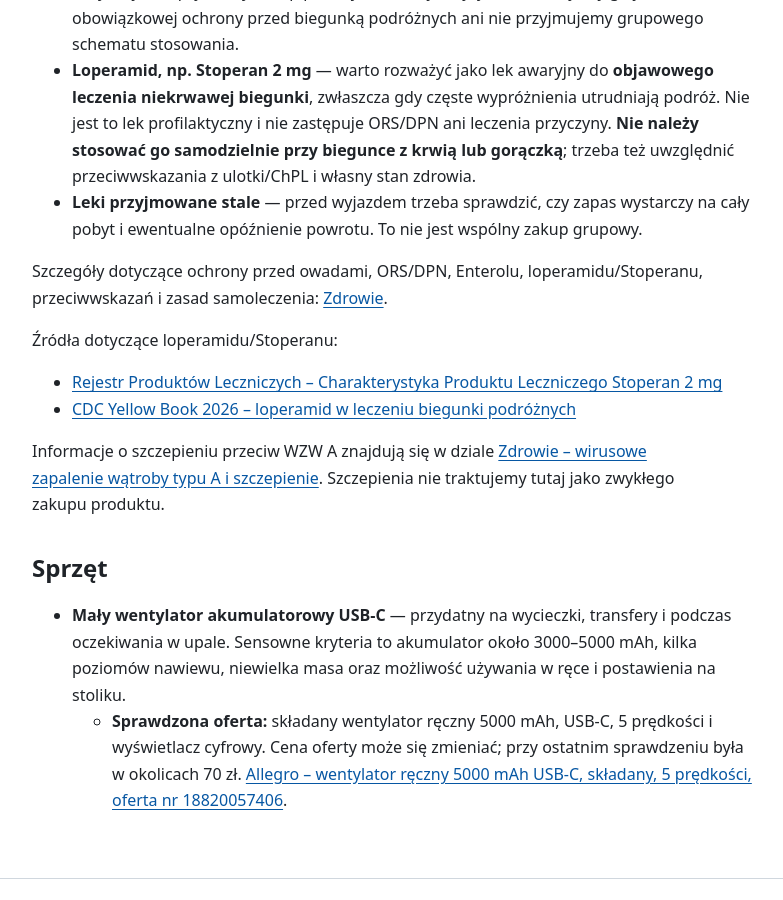
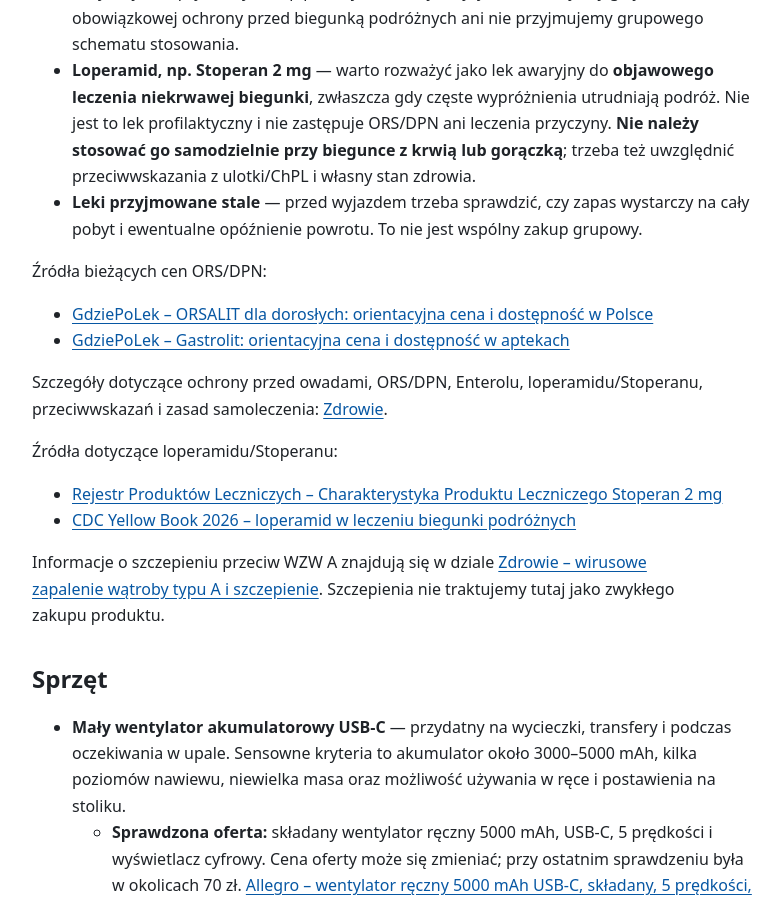
Before and after one commit to rotnicki/djerba-2026, a Jekyll site: the page built from co-kupic-przed-wyjazdem.md, in a window 1280 px wide and 900 px high, scrolled down 1638 px. Shown: the whole window, without its empty margins (32-815 px from the left). Built offline with Jekyll 4.4.1, drawn with Linux system fonts in a browser that asks for light colours; our own code applies the rules of GitHub Pages for plain Markdown files.

Commit message:
Uczyń zakupy źródłem cen ORS

```diff
--- a/co-kupic-przed-wyjazdem.md
+++ b/co-kupic-przed-wyjazdem.md
@@ -29,6 +29,11 @@ Szczegółowe uzasadnienie: [Zdrowie – ochrona przed słońcem oraz bezpiecze
 - **Loperamid, np. Stoperan 2 mg** — warto rozważyć jako lek awaryjny do **objawowego leczenia niekrwawej biegunki**, zwłaszcza gdy częste wypróżnienia utrudniają podróż. Nie jest to lek profilaktyczny i nie zastępuje ORS/DPN ani leczenia przyczyny. **Nie należy stosować go samodzielnie przy biegunce z krwią lub gorączką**; trzeba też uwzględnić przeciwwskazania z ulotki/ChPL i własny stan zdrowia.
 - **Leki przyjmowane stale** — przed wyjazdem trzeba sprawdzić, czy zapas wystarczy na cały pobyt i ewentualne opóźnienie powrotu. To nie jest wspólny zakup grupowy.
 
+Źródła bieżących cen ORS/DPN:
+
+- [GdziePoLek – ORSALIT dla dorosłych: orientacyjna cena i dostępność w Polsce](https://www.gdziepolek.pl/produkty/57956/orsalit-dla-doroslych-proszek-do-wytworzenia-zawiesiny/apteki/w-polsce)
+- [GdziePoLek – Gastrolit: orientacyjna cena i dostępność w aptekach](https://www.gdziepolek.pl/produkty/32013/gastrolit-proszek-do-wytworzenia-plynu/apteki)
+
 Szczegóły dotyczące ochrony przed owadami, ORS/DPN, Enterolu, loperamidu/Stoperanu, przeciwwskazań i zasad samoleczenia: [Zdrowie](zdrowie.md).
 
 Źródła dotyczące loperamidu/Stoperanu:
```
